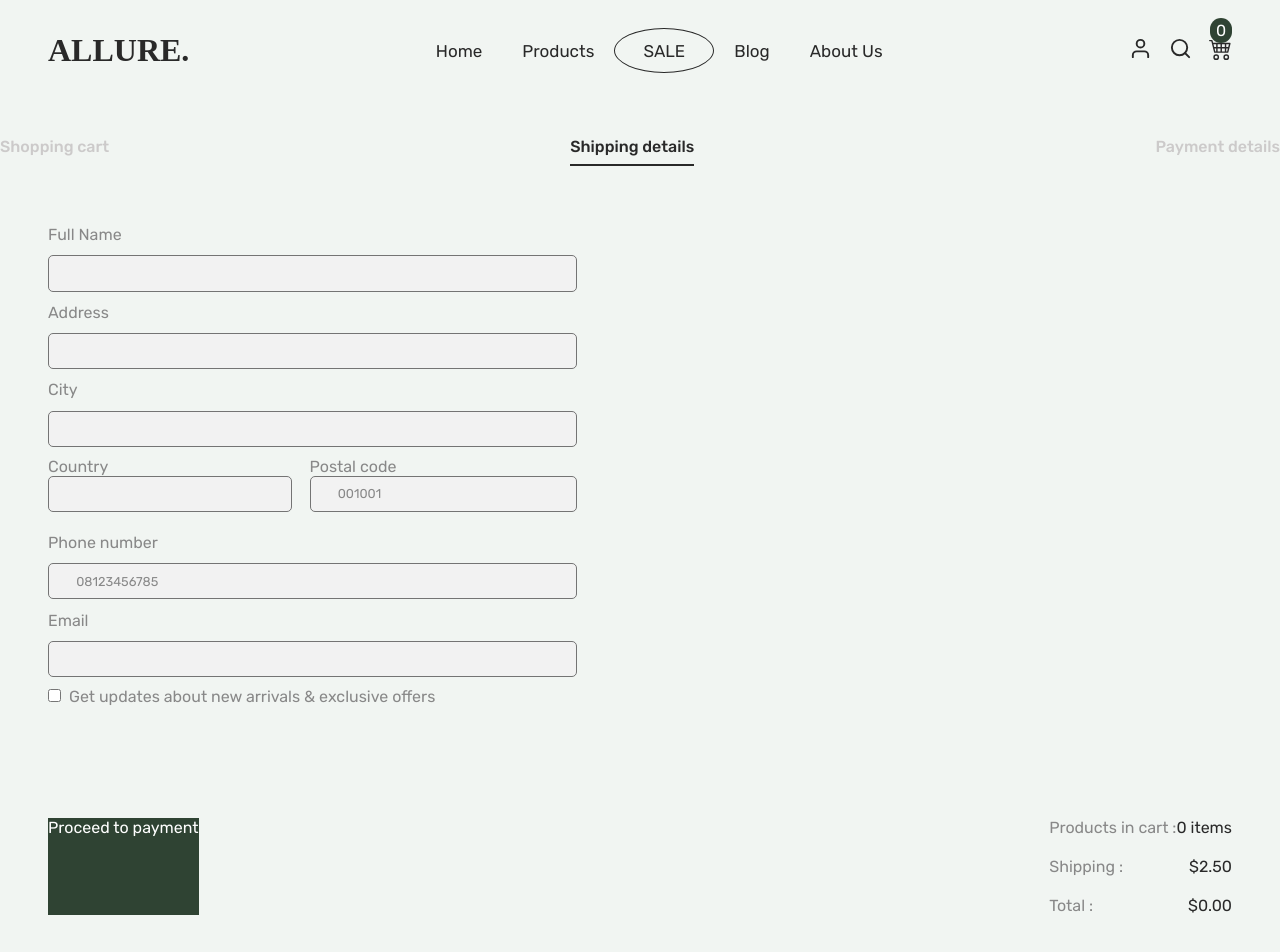
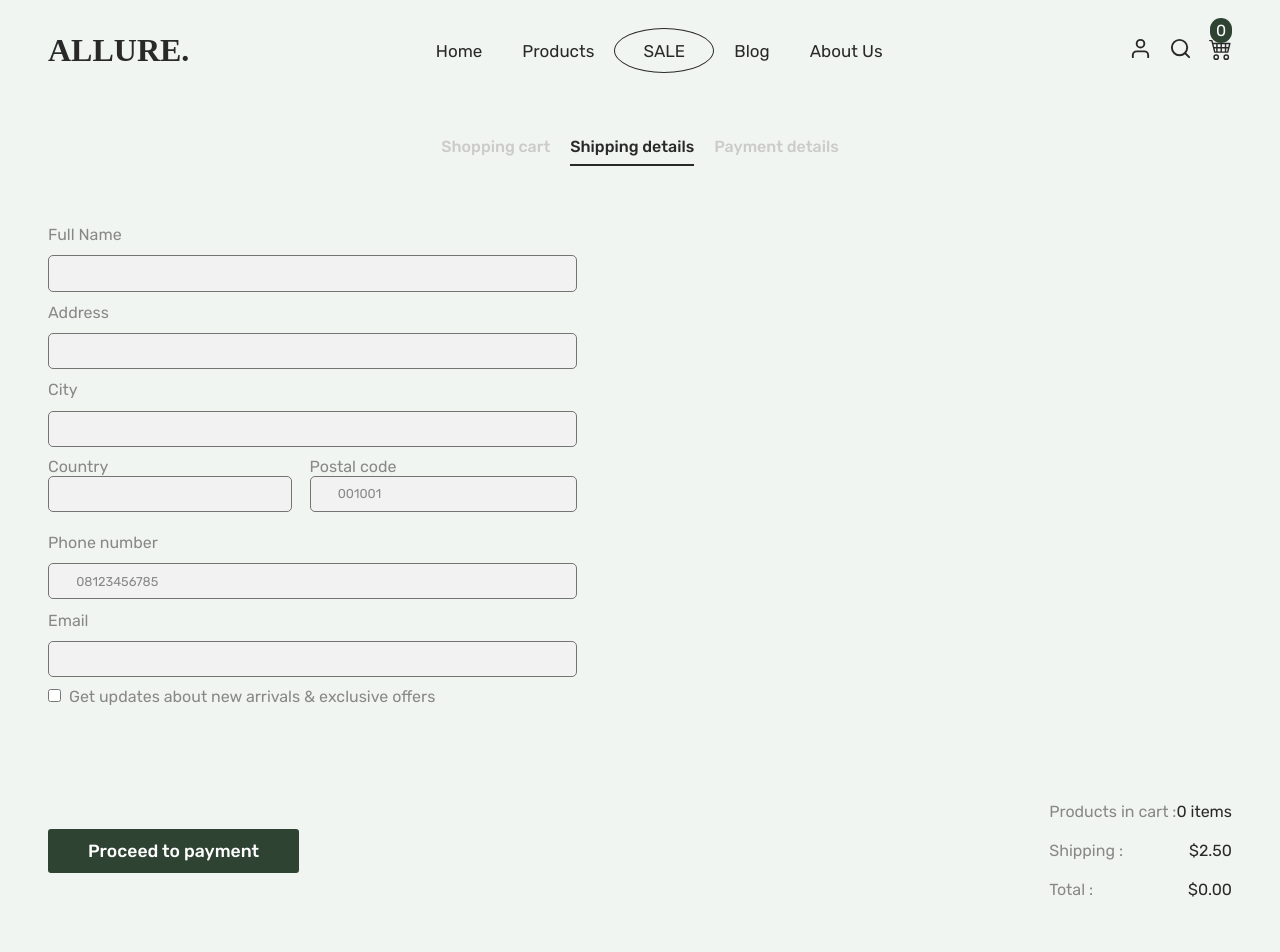
Before and after one commit to Kel-VinTech/Allure-ecommerce, a React (Vite) app: page /checkout in a window 1280 px wide. Shown: the part 20-972 px from the top of the page. Built offline with nearby package versions, Linux system fonts and the light colour scheme.

Commit message:
changes to button

```diff
--- a/src/pages/Checkout/index.jsx
+++ b/src/pages/Checkout/index.jsx
@@ -87,9 +87,10 @@ const Checkout = () => {
                 </div>
             </div>
 
-                <div className="cart-foot-info">
-                        <div className="cart-checkout2 row">
+            <div className="checkout-foot-info">
+                    <div className="foot-checkout2 row">
                     <Link className="pay_button" to="#">Proceed to payment</Link>
+
 
 
                         <div className="checkout-details">
--- a/src/scss/Cart.scss
+++ b/src/scss/Cart.scss
@@ -10,9 +10,7 @@ main {
 
       .cart-links {
         display: flex;
-        gap: 10px;
-        width: 100%;
-        justify-content: space-between;
+        gap: 20px;
 
         a {
           text-decoration: none;
--- a/src/scss/Checkout.scss
+++ b/src/scss/Checkout.scss
@@ -1,6 +1,6 @@
 main {
   .cart-check {
-    padding: 1rem 0;
+    // padding: 1rem 0;
 
     .checkout-details {
       display: flex;
@@ -145,20 +145,25 @@ main {
         }
       }
     }
-    .cart-foot-info {
-      padding: 1rem 0;
+    .checkout-foot-info {
+      // padding: 1rem 0;
 
-      .cart-checkout2 {
+      .foot-checkout2 {
         display: flex;
+        align-items: center;
         justify-content: space-between;
-        flex-direction: row;
 
         .pay_button {
           background: #2f4333;
           color: #fff;
+          padding: 12px 40px;
+          border-radius: 3px;
+          font-size: 1.1rem;
+          font-weight: 500;
+          cursor: pointer;
+          border: none;
           font-family: "Rubik", sans-serif;
           text-decoration: none;
-          text-align: center;
         }
 
         .checkout-details {
```
Lines whose indentation alone changed are shown as unchanged.
